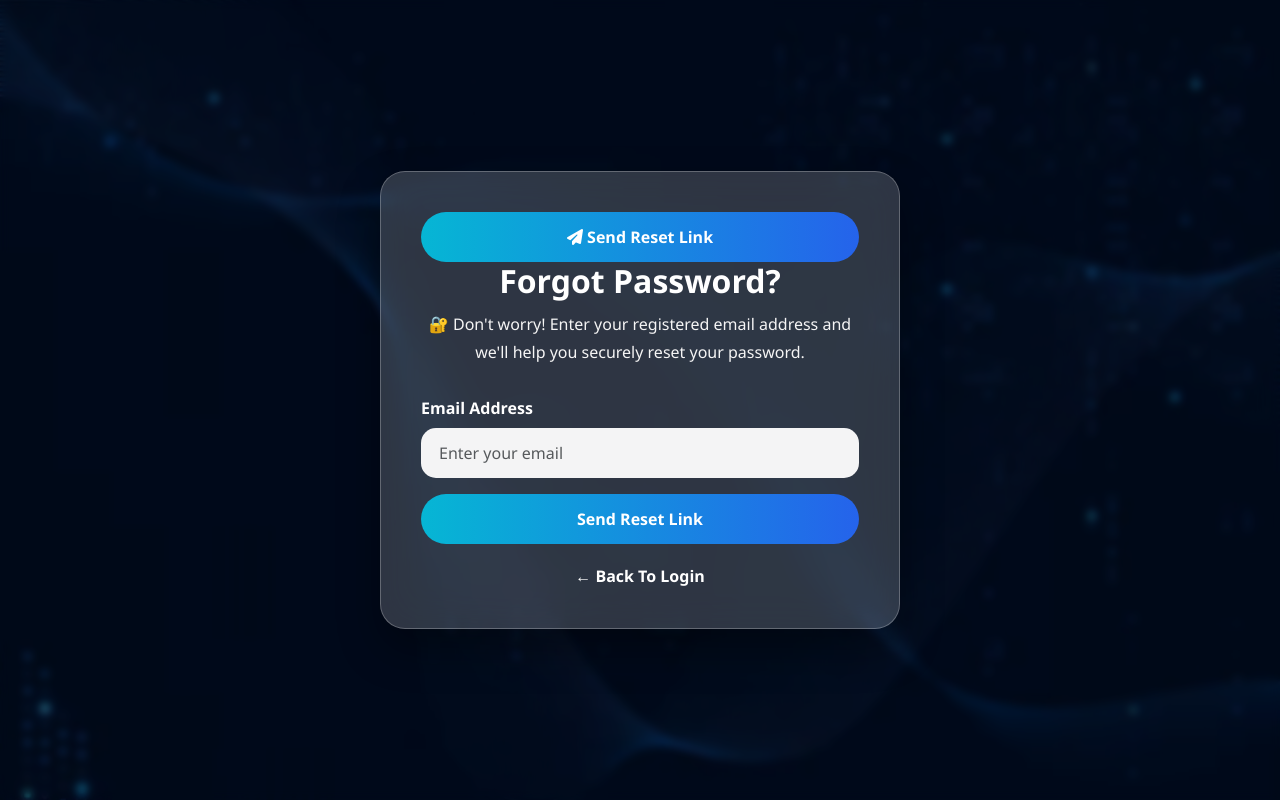
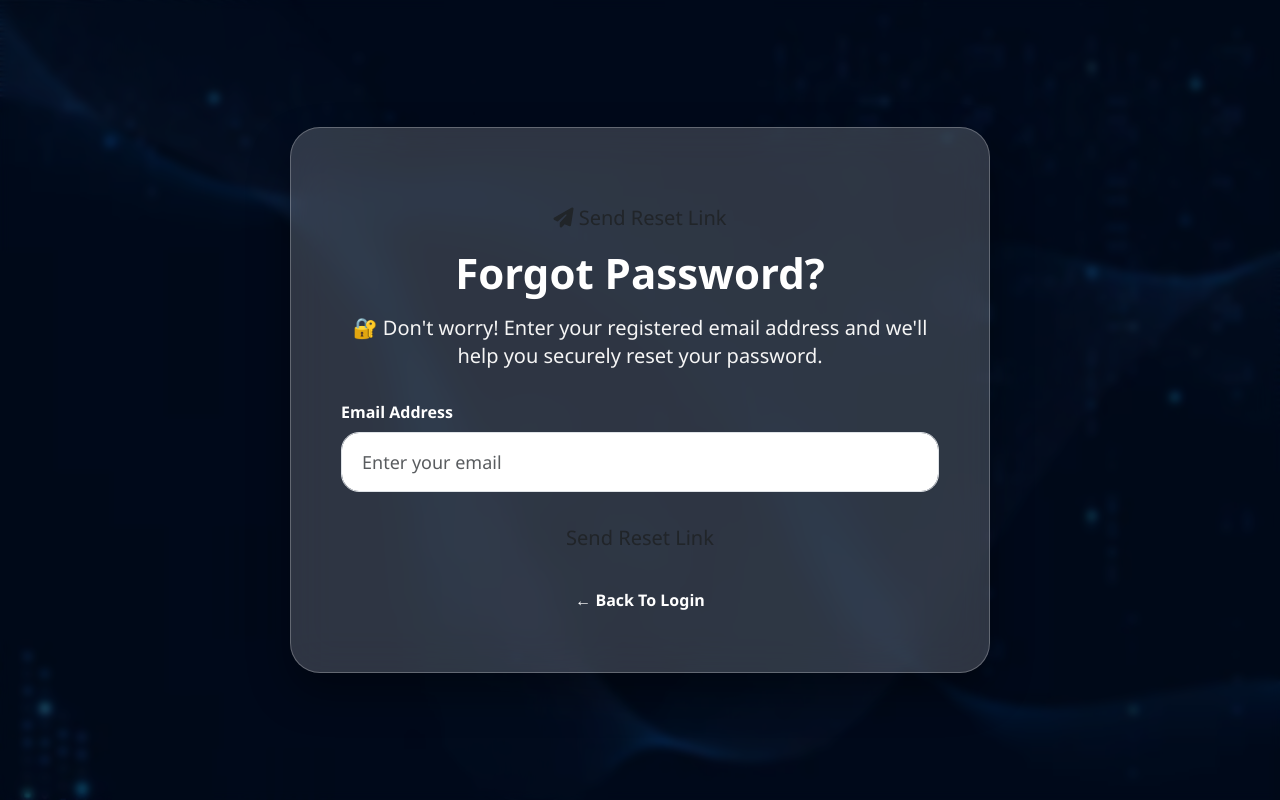
Before and after one commit to chintusasmal21-lgtm/habit_tracker, a Django app: page /forgot-password/ in a window 1280 px wide. Run offline with Django 5.2, Linux system fonts and the light colour scheme.

Commit message:
Updated forgot_password page

```diff
--- a/habits/templates/habits/forgot_password.html
+++ b/habits/templates/habits/forgot_password.html
@@ -59,11 +59,11 @@ body::before{
     position:relative;
 
     width:100%;
-    max-width:520px;
+    max-width:700px;
 
-    padding:40px;
+    padding:60px 50px;
 
-    border-radius:25px;
+    border-radius:30px;
 
     background:rgba(255,255,255,.18);
 
@@ -73,7 +73,7 @@ body::before{
 
     box-shadow:0 20px 40px rgba(0,0,0,.35);
 
-    animation:fadeIn .8s ease;
+
 
     z-index:1;
 
@@ -95,24 +95,12 @@ body::before{
 
 .lock-icon{
 
-    width:90px;
-    height:90px;
+     width:110px;
+    height:110px;
 
-    margin:0 auto 25px;
+    font-size:50px;
 
-    border-radius:50%;
-
-    display:flex;
-    justify-content:center;
-    align-items:center;
-
-    font-size:40px;
-
-    color:white;
-
-    background:linear-gradient(135deg,#2563eb,#06b6d4);
-
-    box-shadow:0 10px 25px rgba(37,99,235,.4);
+    margin-bottom:30px;
 
 }
 
@@ -122,9 +110,10 @@ h2{
 
     color:white;
 
-    font-weight:bold;
+    font-size:42px;
+    font-weight:700;
 
-    margin-bottom:10px;
+    margin-bottom:15px;
 
 }
 
@@ -133,6 +122,7 @@ h2{
     text-align:center;
 
     color:#f5f5f5;
+    font-size:20px;
 
     line-height:28px;
 
@@ -150,15 +140,10 @@ h2{
 
 .form-control{
 
-    height:50px;
-
-    border-radius:15px;
-
-    border:none;
-
-    background:rgba(255,255,255,.95);
-
-    padding:12px 18px;
+    height:60px;
+    font-size:18px;
+    border-radius:18px;
+    padding:15px 20px;
 
 }
 
@@ -172,21 +157,10 @@ h2{
 
 .btn-send{
 
-    width:100%;
-
-    height:50px;
-
-    border:none;
-
+   width:100%;
+    height:60px;
+    font-size:20px;
     border-radius:50px;
-
-    font-weight:bold;
-
-    color:white;
-
-    background:linear-gradient(90deg,#06b6d4,#2563eb);
-
-    transition:.3s;
 
 }
 
```
